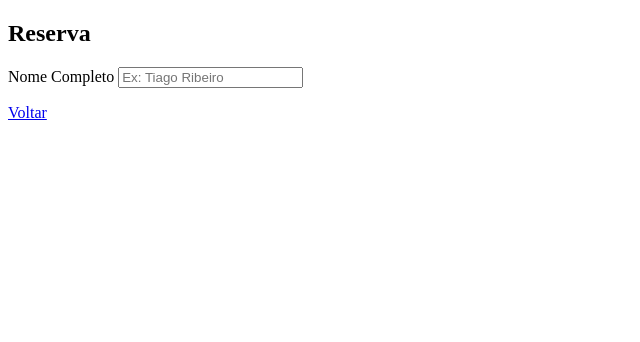
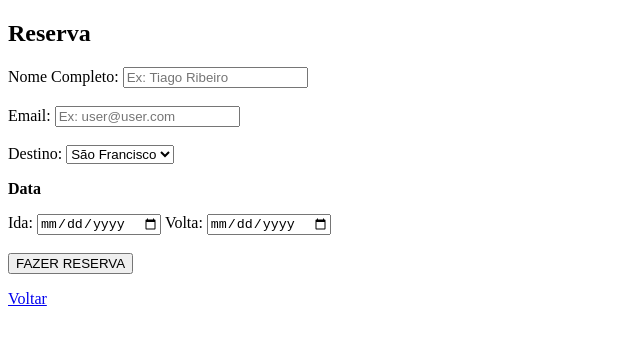
Before and after one commit to Felipecmf/Checkpoint-Tripway, a plain HTML site: page pages/reserva.html in a window 1280 px wide. Shown: the whole page, without its empty margins (0-640 px from the left). Drawn offline with Linux system fonts and the light colour scheme.

Commit message:
nomedata

```diff
--- a/pages/reserva.html
+++ b/pages/reserva.html
@@ -14,9 +14,32 @@
             <h1>Reserva</h1>
 
             <form>
-                <label for="name">Nome Completo</label>
+                <label for="name">Nome Completo:</label>
                 <input type="text" id="name" placeholder="Ex: Tiago Ribeiro" />
+                <br>
+                <br>
+                <label for="email">Email:</label>
+                <input type="email" id="email" placeholder="Ex: user@user.com"/>
+                <br>
+                <br>
+                <label for="carros">Destino:</label>
+                <select id="destino" name="destino">
+                    <option value="paris">Paris</option>
+                    <option value="ny">Nova York</option>
+                    <option value="sao-francisco" selected>São Francisco</option>
+                </select>
+                <br>
 
+                <p><b>Data</b></p>
+                <label for="ida">Ida:</label>
+                <input type="date" id="ida"/>
+                <label for="Volta">Volta:</label>
+                <input type="date" id="volta"/>
+
+                <br>
+                <br>
+
+                <button>FAZER RESERVA</button>
             </form>
 
 
```
